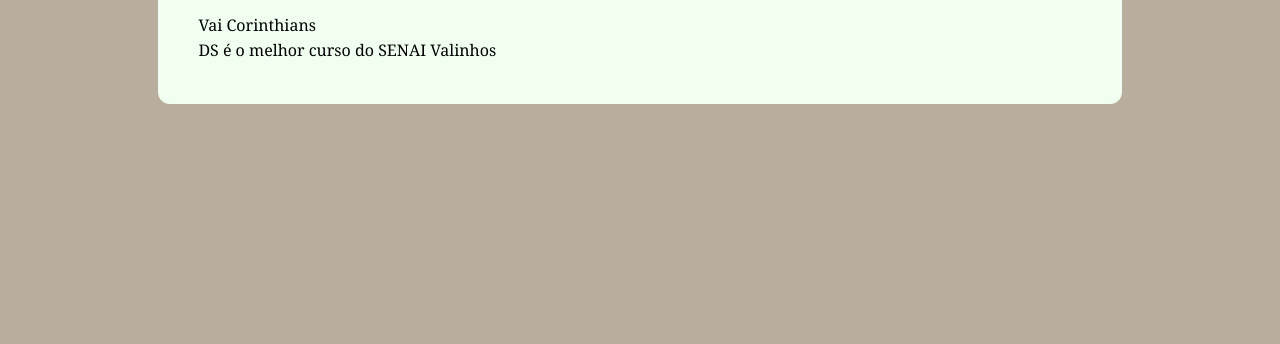
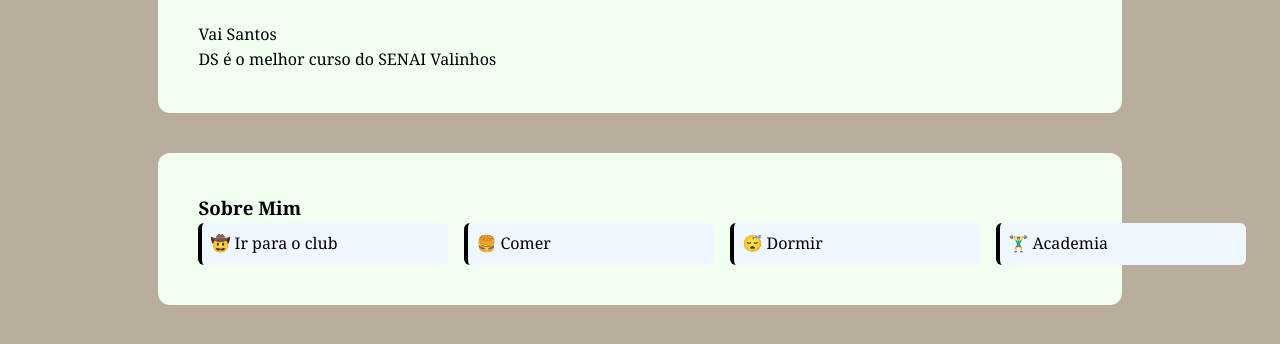
Before and after one commit to PedrohBrito/meu-primeiro-site, a plain HTML site: page index.html in a window 1280 px wide. Shown: the part 234-578 px from the top of the page. Drawn offline with Linux system fonts and the light colour scheme.

Commit message:
feat: finaliza a seção sobre mim

```diff
--- a/assets/styles/index.css
+++ b/assets/styles/index.css
@@ -33,14 +33,53 @@
 margin: 0 auto;
 padding: 40px;
 border-radius: 12px;
+margin-bottom: 40px;
 }
 
 #titulo-sobre-mim {
     font-size: 40px;
     margin-bottom: 16px;
     border-bottom: 2px solid black;
+    margin-bottom: 40px;
 }
 
 .texto-sobre-mim {
 font-size: 30px;
 }
+
+#meus-hobbies {
+    display: block;
+    background-color: honeydew;
+    width: 80%;
+    margin-bottom: 16px;
+    margin: 0 auto;
+    padding: 40px;
+    border-radius: 12px;
+}
+
+#titulo-sobre-mim {
+    font-size: 40px;
+    margin-bottom: 25px;
+}
+
+ul {
+    list-style: none;
+    padding: 0;
+    display: flex;
+    gap: 16px;
+}
+
+li {
+    background-color: aliceblue;
+    padding: 8px;
+    border-left: 4px solid black;
+    border-radius: 6px;
+    font-size: 16px;
+    min-width: 250px;
+}
+
+li:hover {
+    background-color: rgb(187, 187, 218);
+    transform: translateX(5px);
+    transition: all 0.3s ease;
+}
--- a/index.html
+++ b/index.html
@@ -16,8 +16,17 @@
     <main>
      <section id="sobre-mim">
         <h3 id="titulo-sobre-mim">Sobre Mim</h3>
-        <p class="titulo-sobre-mim">Vai Corinthians</p>
+        <p class="titulo-sobre-mim">Vai Santos</p>
         <p class="titulo-sobre-mim">DS é o melhor curso do SENAI Valinhos</p>
+     </section>
+     <section id="meus-hobbies">
+        <h3 id="titulo-meus-hobbies">Sobre Mim</h3>
+        <ul>
+            <li>🤠 Ir para o club</li>
+            <li>🍔 Comer</li>
+            <li>😴 Dormir</li>
+            <li>🏋️‍♂️ Academia</li>
+        </ul>
      </section>
     </main>
 </body>
```
